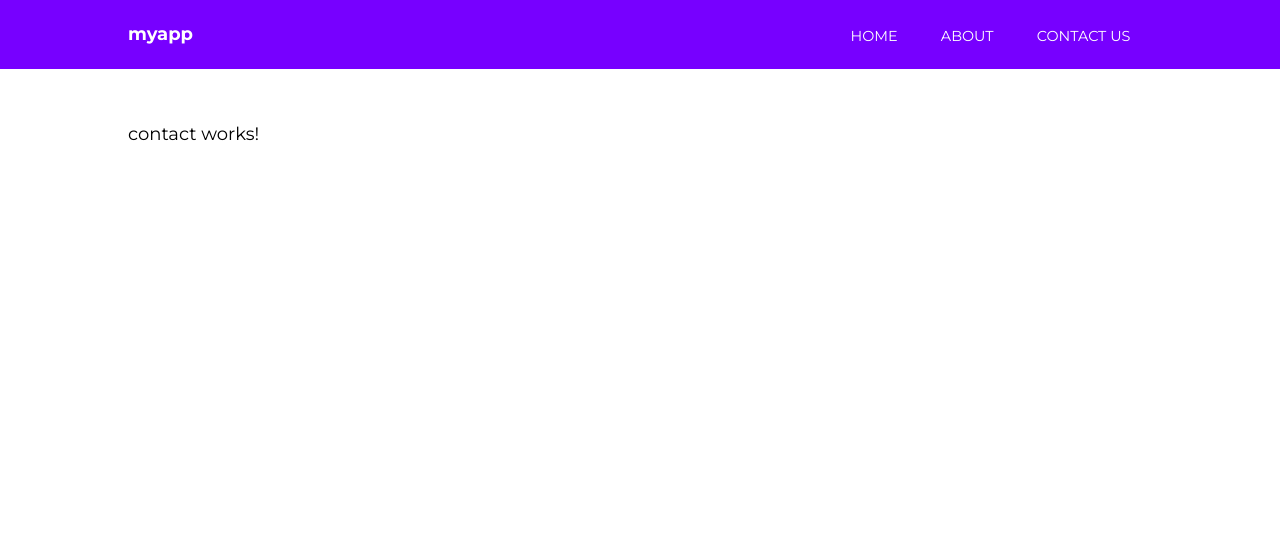
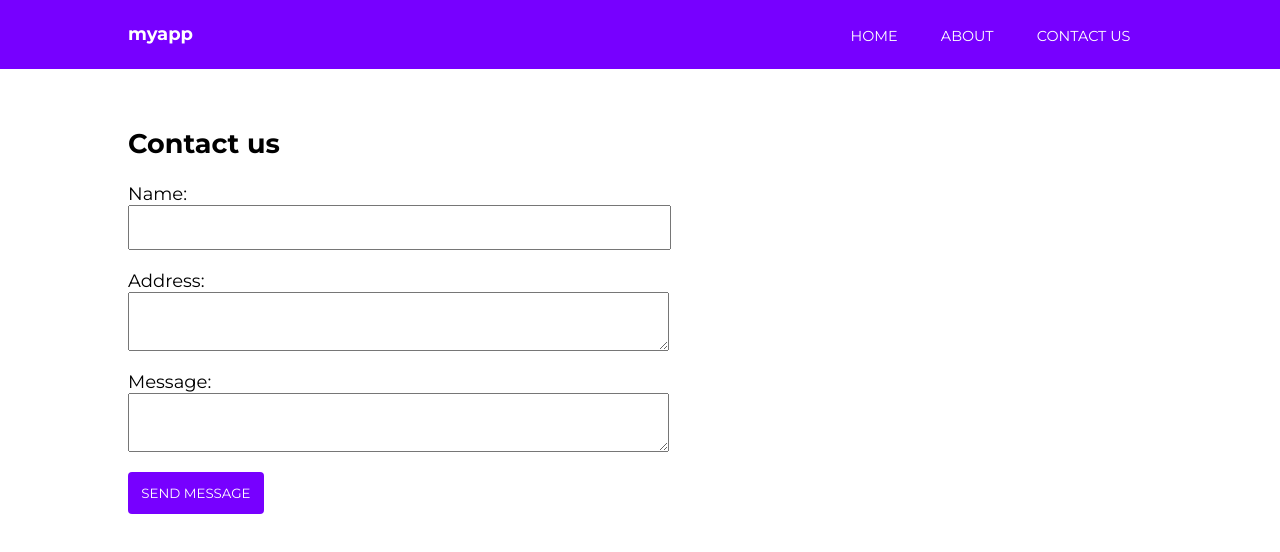
Before and after one commit to NabidAlam/AngularForm, an Angular app: page /contact in a window 1280 px wide. Shown: the top 552 px of the page. Built offline with nearby package versions, Linux system fonts and the light colour scheme.

Commit message:
user form

```diff
--- a/src/app/app.module.ts
+++ b/src/app/app.module.ts
@@ -8,6 +8,8 @@ import { NavComponent } from './nav/nav.component';
 import { AboutComponent } from './about/about.component';
 import { ContactComponent } from './contact/contact.component';
 import { HomeComponent } from './home/home.component';
+
+import { ReactiveFormsModule } from '@angular/forms';
 
 @NgModule({
   declarations: [
@@ -20,7 +22,8 @@ import { HomeComponent } from './home/home.component';
   imports: [
     BrowserModule,
     AppRoutingModule,
-    HttpClientModule
+    HttpClientModule,
+    ReactiveFormsModule
   ],
   providers: [],
   bootstrap: [AppComponent]
--- /dev/null
+++ b/src/app/contact/contact.component.css
@@ -0,0 +1 @@
+label{display:block}label input,label textarea{display:block;width:50%;margin-bottom:20px;padding:1em}label .error{margin-top:-20px;background:yellow;padding:.5em;display:inline-block;font-size:.9em;margin-bottom:20px}.cta{background:#7700FF;border:none;color:white;text-transform:uppercase;border-radius:4px;padding:1em;cursor:pointer;font-family:'Montserrat'}.results{margin-top:50px}.results strong{display:block}.results span{margin-bottom:20px;display:block}
--- a/src/app/contact/contact.component.html
+++ b/src/app/contact/contact.component.html
@@ -1,3 +1,47 @@
-<p>
-  contact works!
-</p>
+<h1>Contact us</h1>
+
+<form [formGroup]="messageForm" (ngSubmit)="onSubmit()">
+
+    <h5 *ngIf="success">Your form is valid!</h5>
+
+    <label>
+      Name:
+      <input type="text" formControlName="name">
+      <div *ngIf="submitted && messageForm.controls.name.errors" class="error">
+        <div *ngIf="messageForm.controls.name.errors.required">Your name is required</div>
+      </div>
+    </label>
+
+    <label>
+      Address:
+      <textarea formControlName="address"></textarea>
+      <div *ngIf="submitted && messageForm.controls.address.errors" class="error">
+        <div *ngIf="messageForm.controls.address.errors.required">An address is required</div>
+      </div>
+    </label>
+
+    <label>
+      Message:
+      <textarea formControlName="message"></textarea>
+      <div *ngIf="submitted && messageForm.controls.message.errors" class="error">
+        <div *ngIf="messageForm.controls.message.errors.required">A message is required</div>
+      </div>
+    </label>
+
+
+
+
+    <input type="submit" value="Send message" class="cta">
+
+  </form>
+
+  <div *ngIf="submitted" class="results">
+    <strong>Name:</strong>
+    <span>{{ messageForm.controls.name.value }}</span>
+
+    <strong>Address:</strong>
+    <span>{{ messageForm.controls.address.value }}</span>
+
+    <strong>Message:</strong>
+    <span>{{ messageForm.controls.message.value }}</span>
+  </div>
--- a/src/app/contact/contact.component.scss
+++ b/src/app/contact/contact.component.scss
@@ -0,0 +1,43 @@
+label {
+    display: block;
+
+    input, textarea {
+        display: block;
+        width: 50%;
+        margin-bottom: 20px;
+        padding: 1em;
+    }
+
+    .error {
+        margin-top: -20px;
+        background: yellow;
+        padding: .5em;
+        display: inline-block;
+        font-size: .9em;
+        margin-bottom: 20px;
+    }
+}
+
+.cta {
+    background: #7700FF;
+    border: none;
+    color: white;
+
+    text-transform: uppercase;
+    border-radius: 4px;
+    padding: 1em;
+    cursor: pointer;
+    font-family: 'Montserrat';
+}
+
+.results {
+    margin-top: 50px;
+
+    strong {
+        display: block;
+    }
+    span {
+        margin-bottom: 20px;
+        display: block;
+    }
+}
--- a/src/app/contact/contact.component.ts
+++ b/src/app/contact/contact.component.ts
@@ -1,4 +1,5 @@
 import { Component, OnInit } from '@angular/core';
+import { FormBuilder, FormGroup, Validators } from '@angular/forms';
 
 @Component({
   selector: 'app-contact',
@@ -7,9 +8,29 @@ import { Component, OnInit } from '@angular/core';
 })
 export class ContactComponent implements OnInit {
 
-  constructor() { }
+  messageForm: FormGroup;
+  submitted = false;
+  success = false;
+
+  constructor(private formBuilder: FormBuilder) {
+   }
 
   ngOnInit() {
+    this.messageForm = this.formBuilder.group({
+      name: ['', Validators.required],
+      message: ['', Validators.required],
+      address: ['', Validators.required]
+    });
   }
 
+  onSubmit() {
+    this.submitted = true;
+
+    if (this.messageForm.invalid) {
+        return;
+    }
+
+    this.success = true;
 }
+
+}
```
